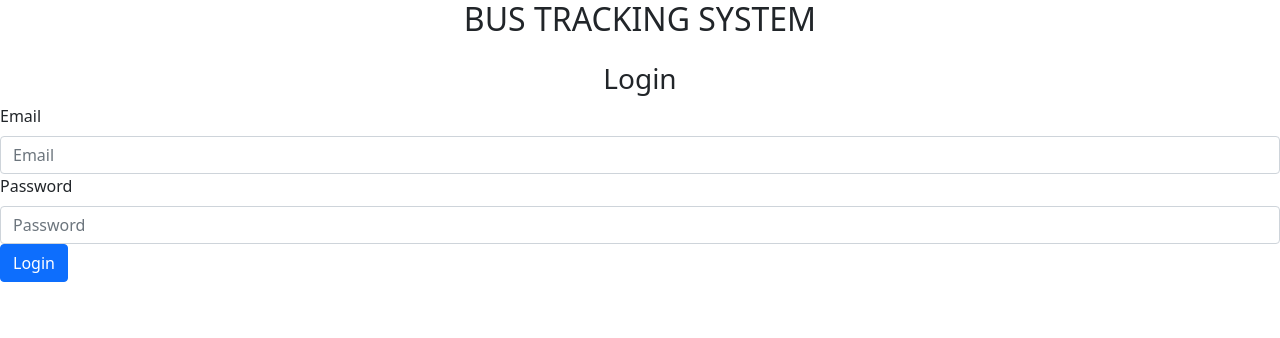
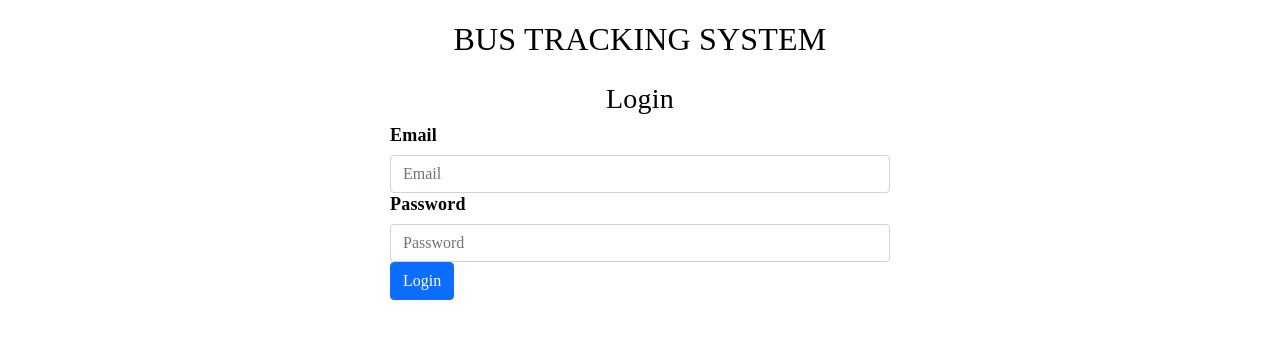
Before and after one commit to dakshjain1997/BusTrackingSystem, a React (Create React App) app: page / in a window 1280 px wide. Shown: the top 338 px of the page. Built offline with nearby package versions, Linux system fonts and the light colour scheme; the HTML template or start-up script is replaced by a standard one.

Commit message:
Login fix

```diff
--- a/src/components/Login.js
+++ b/src/components/Login.js
@@ -1,15 +1,15 @@
 import React, {useContext, useState} from 'react'
 import {Form,Button} from 'react-bootstrap'
 import {AuthContext} from '../context/AuthContext'
-import { useHistory } from "react-router-dom";
+// import { useHistory } from "react-router-dom";
 import FirebaseConfig, {db} from "./FirebaseConfig";
 
 function Login()
  {
     const [userEmail, setUserEmail] = useState("")
     const [password, setPassword] = useState("")
-    const {isAuthenticated, setIsAuthenticated, setAuthToken, setUserType, setschoolId, schoolId, userType} = useContext(AuthContext);
-    const history = useHistory();
+    const {setIsAuthenticated, setAuthToken, setUserType, setschoolId, userType, redirect} = useContext(AuthContext);
+    // const history = useHistory();
 
     function HandleSubmit(e){
         e.preventDefault()
@@ -19,34 +19,25 @@ function Login()
             {
                 setIsAuthenticated(true);
                 setAuthToken(authToken);
-                // console.log(user.user.)
+
+                db.collection("users").onSnapshot(snapshot=>{
+                    snapshot.docs.forEach(element => {
+                        if(element.data().email===user.user.email){
+                            setUserType(element.data().userType)
+                            setschoolId(element.data().schoolId)
+                            redirect(element.data().userType);
+                        }
+                    });
+                })
             })
             .catch(error=>
             {
                 console.log(error.message)
             })
-
-        // FirebaseConfig.auth().onAuthStateChanged(user=>{
-        //     setAuthToken(user)})
-
-        db.collection("users").onSnapshot(snapshot=>{
-            snapshot.docs.forEach(element => {
-                if(element.data().email===authToken.email){
-                    setUserType(element.data().userType)
-                    setschoolId(element.data().schoolId)
-                    console.log(element.data())
-                    console.log(schoolId, element.data().userType, userType, element.data().schoolId)
-                }
-            });
-        })
-
-        if(isAuthenticated) {
-            history.push("/StudentForm");
-        }
     }
 
     return (
-        <div>
+        <div className="loginForm">
                 <h2 className="text-center mb-4">BUS TRACKING SYSTEM</h2>
                 <h3 className="text-center">Login</h3>
                 <Form onSubmit={HandleSubmit}>
--- a/src/context/AuthContext.js
+++ b/src/context/AuthContext.js
@@ -1,19 +1,31 @@
 import React, { useState} from "react";
+import {useHistory} from "react-router-dom";
 
 export const AuthContext = React.createContext(undefined);
 
 const AuthContextProvider = (props) => {
 
+    const History = useHistory();
     const [userType, setUserType] = useState("")
     const [schoolId, setschoolId] = useState("")
     const [isAuthenticated, setIsAuthenticated] = useState(false);
     const [authToken, setAuthToken] = useState("");
 
+    function redirect(userType){
+        if(userType === "school") {
+            console.log("trying to push in condition")
+            History.push("/StudentForm");
+        }
+        else if(userType === "parent"){
+
+        }
+    }
+
     const valuesToBePassed={
         userType, setUserType,
         schoolId, setschoolId,
         isAuthenticated, setIsAuthenticated,
-        authToken, setAuthToken
+        authToken, setAuthToken, redirect
     }
 
     return (
--- a/src/index.css
+++ b/src/index.css
@@ -14,7 +14,35 @@ body {
 
 .studentForm{
   max-width: 500px;
-  padding: 0;
+  padding: 20px 0 20px 0;
   position: relative;
   margin: auto;
+  font-family: Mulish, serif;
+  font-style: normal;
+  font-weight: bold;
+  font-size: 18px;
+  line-height: 23px;
+  /* identical to box height */
+
+  letter-spacing: 0.2px;
+
+  color: #000000;
 }
+
+.loginForm{
+  max-width: 500px;
+  padding: 20px 0 20px 0;
+  position: relative;
+  margin: auto;
+
+  font-family: Mulish, serif;
+  font-style: normal;
+  font-weight: bold;
+  font-size: 18px;
+  line-height: 23px;
+  /* identical to box height */
+
+  letter-spacing: 0.2px;
+
+  color: #000000;
+}
```
